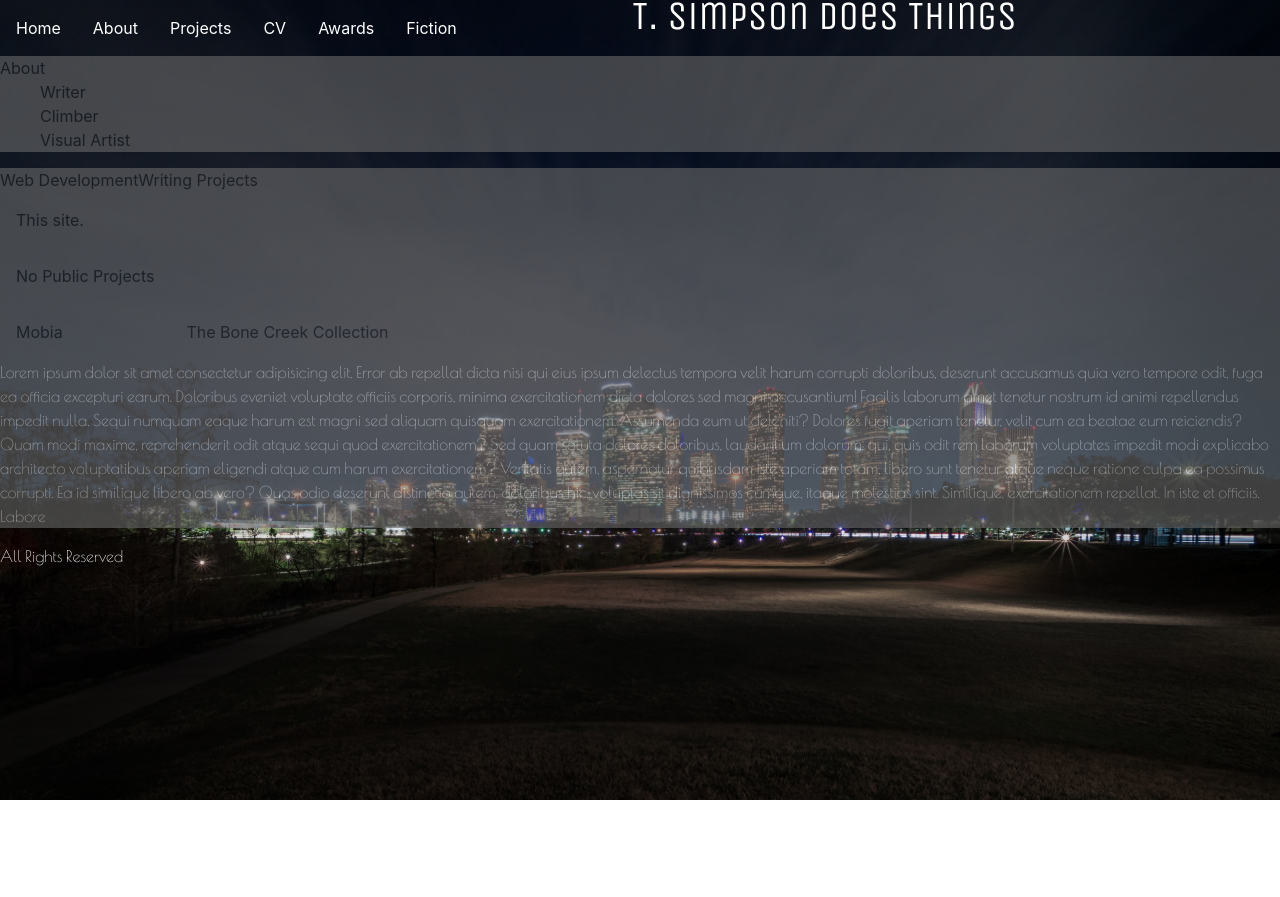
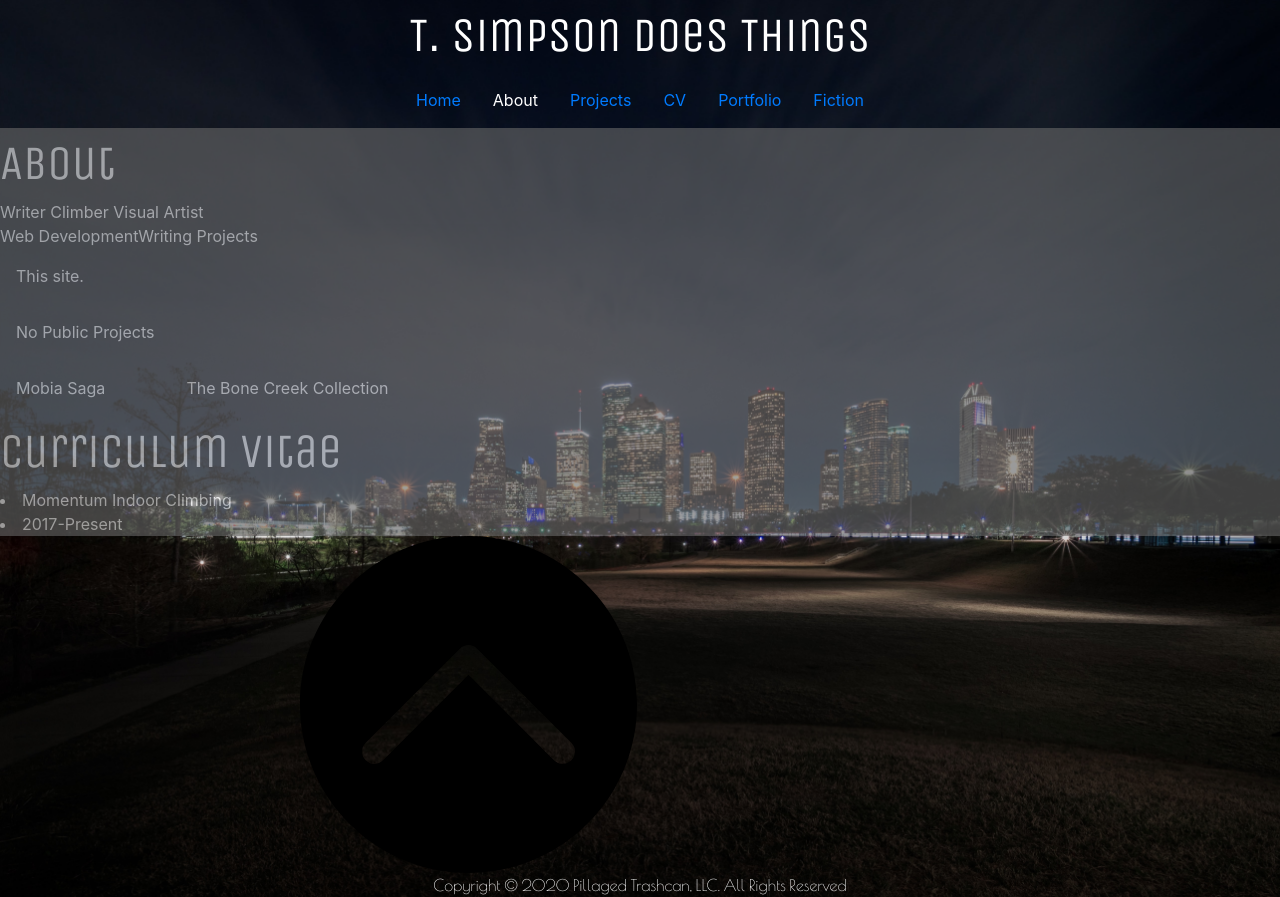
Before and after one commit to mrrraccoon/mrrraccoon.github.io, a plain HTML site: page index.html in a window 1280 px wide. Before the commit the page ends 800 px from the top, so only its background shows below. Drawn offline with nearby package versions, Linux system fonts and the light colour scheme.

Commit message:
Content update

```diff
--- a/css/styles.css
+++ b/css/styles.css
@@ -39,6 +39,11 @@ td {
 ul {
     list-style-type: none;
 }
+
+nav > table {
+    margin-left: auto;
+    margin-right:auto;
+}
 /* ------------------------- START of Body Container ------------------------ */
 
 /* -------------------------------------------------------------------------- */
@@ -60,6 +65,8 @@ ul {
     width: fit-content;
 
 }
+
+
 /* -------------------------------------------------------------------------- */
 /*                            Footer Styles and Ids                           */
 /* -------------------------------------------------------------------------- */
--- a/index.html
+++ b/index.html
@@ -18,38 +18,37 @@
 
 </head>
 <body>
-    <header>
-    <div><h1 class="body-title">T. Simpson Does Things</h1>
-    </div>
-    </header>
+    <header id="top">
+    <div style="font-size: 3em; font-family: 'Unica One', cursive; text-align: center; color: white;">T. Simpson Does Things</div>
     <nav>
         <table>
             <tbody>
-                <tr style="color:white">
-                    <td>Home</td>
+                <tr style="color:white;">
+                    <td><a href="/index.html">Home</a></td>
                     <td>About</td>
-                    <td>Projects</td>
-                    <td>CV</td>
-                    <td>Awards</td>
-                    <td>Fiction</td>
+                    <td><a href="/pgs/proj.html">Projects</a></td>
+                    <td><a href="/pgs/cv.html">CV</a></td>
+                    <td><a href="/pgs/port.html">Portfolio</a></td>
+                    <td><a href="/pgs/fict.html">Fiction</a></td>
                 </tr>
             </tbody>
         </table>
 
     </nav>
+    </header>
+
     <main class="body-main">
-        <box1 id="#about">
-            <div style="background-color: #696969; opacity: 0.6;">
-                About
-            <ul>
-                <span><li>Writer</li>
-                <span><li>Climber</li>
-                <span><li>Visual Artist</li>
-            </span>
-            </ul>
+        <box1 id="#about" style="color: white;">
+            <div style="background-color: #696969; opacity: 0.6; margin-left: auto; margin-right: auto;">
+                <div style="color: white; font-family: 'Unica One', cursive; font-size: 48px;">About</div>
+                Writer
+                Climber
+                Visual Artist
+
+
             </div>
         </box1>
-        <box2 id="#projects">
+        <box2 id="#projects" style="color: white;">
             <div style="background-color: #696969; opacity: 0.6;">
                 <table>
                     <thead>Web Development</thead>
@@ -59,24 +58,30 @@
                     </tbody>
                     <thead>Writing Projects</thead>
                     <tbody>
-                        <td>Mobia</td>
+                        <td>Mobia Saga</td>
                         <td>The Bone Creek Collection</td>
                     </tbody>
                 </table>
             </div>
         </box2>
-        <box3 id="cv">
+        <box3 id="cv" style="color: white;">
             <div style="background-color: #696969; opacity: 0.6;">
-            <p style="opacity: 1;">
-                Lorem ipsum dolor sit amet consectetur adipisicing elit. Error ab repellat dicta nisi qui eius ipsum delectus tempora velit harum corrupti doloribus, deserunt accusamus quia vero tempore odit, fuga ea officia excepturi earum. Doloribus eveniet voluptate officiis corporis, minima exercitationem dicta dolores sed magni accusantium! Facilis laborum amet tenetur nostrum id animi repellendus impedit nulla. Sequi numquam eaque harum est magni sed aliquam quisquam exercitationem. Assumenda eum ut deleniti? Dolores fugit aperiam tenetur, velit cum ea beatae eum reiciendis? Quam modi maxime, reprehenderit odit atque sequi quod exercitationem? Sed quam soluta dolores doloribus, laudantium dolorum, qui, quis odit rem laborum voluptates impedit modi explicabo architecto voluptatibus aperiam eligendi atque cum harum exercitationem? Veritatis autem, aspernatur quibusdam iste aperiam totam, libero sunt tenetur atque neque ratione culpa ea possimus corrupti. Ea id similique libero ab vero? Quas odio deserunt distinctio autem, doloribus hic, voluptas sit dignissimos cumque, itaque molestias sint. Similique, exercitationem repellat. In iste et officiis. Labore
-            </p>
+            <div style="font-size: 48px; font-family: 'Unica One', cursive;">Curriculum vitae</div>
+            <li>Momentum Indoor Climbing</li>
+            <li>2017-Present</li>
+
             </div>
         </box3>
         <box4 id="awards">
-            <div style="background-color: #696969; opacity: 0.6;"
+            <div style="background-color: #696969; opacity: 0.6;">
+            </div>
         </box4>
     </main>
-    <footer><p>All Rights Reserved</p></footer>
+    <a href="#top" style="color:white;">
+    <svg>
+    <img class="button" src="/media/icons/chevron-upwards-arrow.svg"></a>
+    </svg>
+    <footer style="text-align: center; font-family: 'Poiret One', sans-serfi; color: white">Copyright &copy; 2020 Pillaged Trashcan, LLC. All Rights Reserved</footer>
     <!-- ------------------------ CDN Script Injectors ------------------------ -->
     <script src="https://code.jquery.com/jquery-3.4.1.slim.min.js"
         integrity="sha384-J6qa4849blE2+poT4WnyKhv5vZF5SrPo0iEjwBvKU7imGFAV0wwj1yYfoRSJoZ+n"
```
Also changed, not shown: pgs/cv.html (added, +21 -0 lines), pgs/fict.html (added, +21 -0 lines), pgs/port.html (added, +21 -0 lines), pgs/proj.html (added, +11 -0 lines), media/icons/chevron-upwards-arrow.svg (added).
